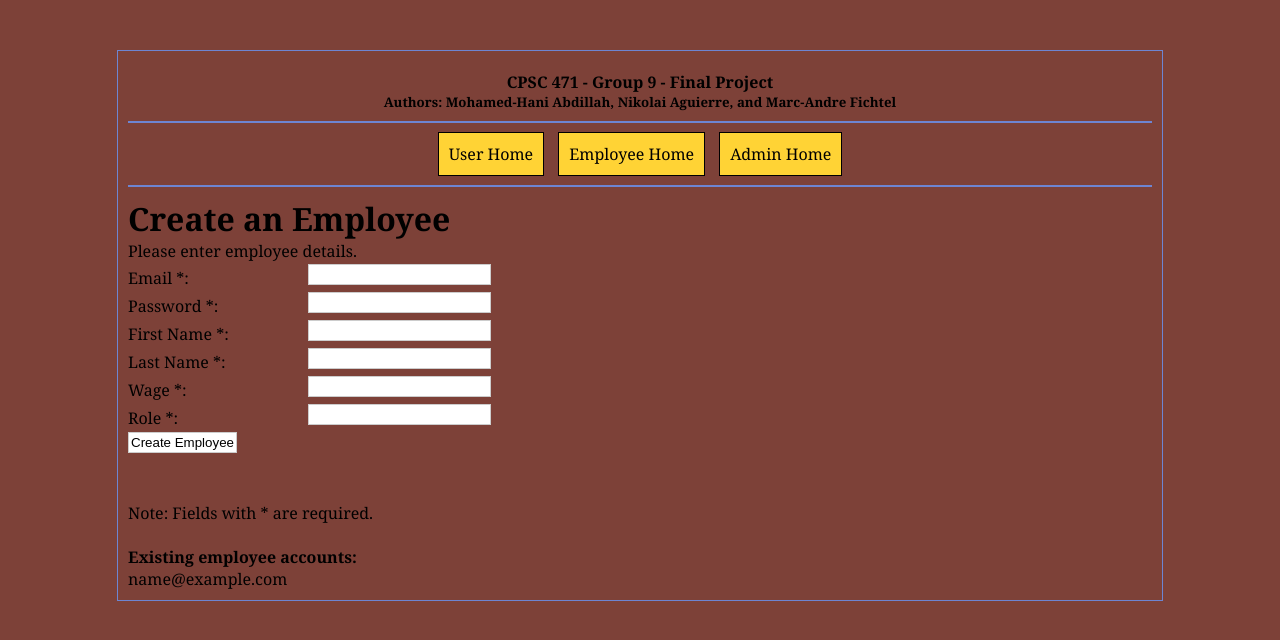
After one commit to MarcFichtel/School, a PHP site: page /createEmployee.php in a window 1280 px wide. The commit adds this page. Shown: the top 640 px of the page. Run offline with PHP 8.4, Linux system fonts and the light colour scheme; the visitor is signed in with stand-in values (Sample User, id 1); tables that the repository leaves empty or names only in its code hold one stand-in row (values such as "Sample post").

Commit message:
Admins can create employees

```diff
--- a/CPSC471/adminLogin.php
+++ b/CPSC471/adminLogin.php
@@ -40,21 +40,25 @@
                     <tr id="adminNaviHeader">
                         <td>Products</td>
                         <td>Departments</td>
+                        <td>Employees</td>
                         <td>Other</td>
                     </tr>
                     <tr>
                         <td><br /><a href="createProduct.php">Create a product</a><br /><br /></td>
                         <td><br /><a href="createDepartment.php">Create a department</a><br /><br /></td>
+                        <td><br /><a href="createEmployee.php">Create an employee</a><br /><br /></td>
                         <td><br /><a href="logout.php">Logout</a><br /><br /></td>
                     </tr>
                     <tr>
                         <td><br /><a href="editProduct.php">Edit a product</a><br /><br /></td>
                         <td><br /><a href="editDepartment.php">Edit a department</a><br /><br /></td>
+                        <td><br /><a href="editEmployee.php">Edit an employee</a><br /><br /></td>
                         <td></td>
                     </tr>
                     <tr>
                         <td><br /><a href="deleteProduct.php">Delete a product</a><br /><br /></td>
                         <td><br /><a href="deleteDepartment.php">Delete a department</a><br /><br /></td>
+                        <td><br /><a href="deleteEmployee.php">Delete an employee</a><br /><br /></td>
                         <td></td>
                     </tr>
                 </table>
--- /dev/null
+++ b/CPSC471/createEmployee.php
@@ -0,0 +1,138 @@
+<?php
+include "base.php";
+session_start();
+?>
+
+<!DOCTYPE html>
+<!--CPSC 471 Project-->
+<html>
+    <head>
+        <meta content="text/html; charset=UTF-8">
+        <title>CPSC 471 Project</title>
+        <link rel="stylesheet" href="style.css" type="text/css">
+    </head>
+    <body>
+        <div id="main">
+
+            <!--Header-->
+            <div id="header">
+                <h4>CPSC 471 - Group 9 - Final Project</h1>
+                <h5>Authors: Mohamed-Hani Abdillah, Nikolai Aguierre, and Marc-Andre Fichtel</h2>
+            </div>
+
+            <!--Navgation-->
+            <div id="navi">
+
+                <!--User Login-->
+                <a id="userHomeButton" href="demoPage.php">User Home</a>
+
+                <!--Employee Login-->
+                <a id="employeeHomeButton" href="employeeLogin.php">Employee Home</a>
+
+                <!--Admin Login-->
+                <a id="adminHomeButton" href="adminLogin.php">Admin Home</a>
+            </div>
+
+            <?php
+                // User does not have permission
+                if(!$_SESSION['adminuser']) {
+                    echo "<h1>Error</h1>";
+                    echo "<br /><p>You must be logged in as an admin to access this page.</p><br />";
+                    echo "<br /><a href='adminLogin.php'>Go to Admin Login</a><br /><br />";
+
+                // User does have permission (i.e. is an admin) and all required fields are filled in
+                } else if (!empty($_POST['email'])){
+
+                    // Get current admin's email and id
+                    $adminId = $_SESSION['adminId'];
+
+                    // Check if department exists
+                    $email = $_POST['email'];
+                    $password = $_POST['password'];
+                    $firstname = $_POST['firstname'];
+                    $lastname = $_POST['lastname'];
+                    $wage = $_POST['wage'];
+                    $permissions = $_POST['permissions'];
+                    $checkEmployeeQuery = mysqli_query($conn, ""
+                            . "SELECT * FROM Employee WHERE email = '".$email."'");
+
+                    if (!$checkEmployeeQuery) {
+                        echo "<h1>Error</h1>";
+                        echo "<p>Employee check failed. Please try again. <br /></p>";
+                        echo "<code>", mysqli_error($conn), "</code>";
+                    }
+
+                    if (mysqli_num_rows($checkEmployeeQuery) > 0) {
+                        echo "<h1>Error</h1>";
+                        echo "<br /><p>An employee with that email already exists.</p><br />";
+                        echo "<br /><p><a href=\"createEmployee.php\">Click here to try again.</a></p><br />";
+
+                    // Employee does not exist yet
+                    } else {
+
+                        $createEmployeeQuery = mysqli_query($conn, ""
+                        . "INSERT INTO Employee (email, password, firstname, lastname, wage, permissions, manager_id)"
+                        . "VALUES ('".$email."', '".$password."', '".$firstname."', '".$lastname."', '".$wage."', '".$permissions."', '".$adminId."')");
+
+                        // Success
+                        if ($createEmployeeQuery) {
+                            echo "<h1>Success</h1>";
+                            echo "<br /><p>Employee created.</p><br />";
+                            echo "<br /><p><a href=\"createEmployee.php\">Click here to create another employee.</a></p><br />";
+
+                        // Error
+                        } else {
+                            echo "<h1>Error</h1>";
+                            echo "<p>Employee creation failed. Please try again. <br /></p>";
+                            echo "<code>", mysqli_error($conn), "</code>";
+                        }
+                    }
+
+                // User has not tried to create an employee yet
+                } else {
+            ?>
+                    <h1>Create an Employee</h1>
+                    <p>Please enter employee details.</p>
+
+                    <!--Display employee creation form-->
+                    <form method="post" action="createEmployee.php"
+                          name="employeecreationform" id="employeecreationform">
+                        <fieldset>
+                            <label for="email">Email *:</label>
+                            <input type="email" name="email" id="email"/><br />
+                            <label for="password">Password *:</label>
+                            <input type="text" name="password" id="password"/><br />
+                            <label for="firstname">First Name *:</label>
+                            <input type="text" name="firstname" id="firstname"/><br />
+                            <label for="lastname">Last Name *:</label>
+                            <input type="text" name="lastname" id="lastname"/><br />
+                            <label for="wage">Wage *:</label>
+                            <input type="text" name="wage" id="wage"/><br />
+                            <label for="permissions">Role *:</label>
+                            <input type="text" name="permissions" id="permissions"/><br />
+                            <input type="submit" name="createEmployee" id="createEmployee" value="Create Employee" />
+                            <p><br /><br />Note: Fields with * are required.</p><br />
+                        </fieldset>
+                    </form>
+                    <h4>Existing employee accounts:</h4>
+                <?php
+                    // Get employee names
+                    $emps = mysqli_query($conn, ""
+                            . "SELECT email FROM Employee");
+
+                    // Display employee names
+                    if ($emps) {
+                        while ($row = mysqli_fetch_array($emps)) {
+                            $email = $row['email'];
+                            echo $email, "<br />";
+                        }
+
+                    // Error getting employee names
+                    } else {
+                        echo "Error retrieving employee.";
+                    }
+                }
+                ?>
+        </div>
+    </body>
+</html>
```
Also changed, not shown: CPSC471/deleteEmployee.php (added, +7 -0 lines), CPSC471/editEmployee.php (added, +7 -0 lines).
